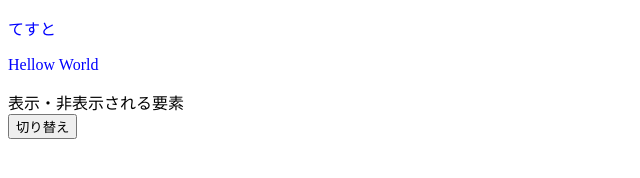
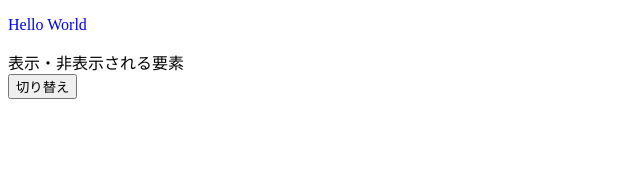
Before and after one commit to jintan1123/2016web2-2, a plain HTML site: page index.html in a window 1280 px wide. Shown: the whole page, without its empty margins (0-640 px from the left). Drawn offline with nearby package versions, Linux system fonts and the light colour scheme.

Commit message:
Update index.html

```diff
--- a/index.html
+++ b/index.html
@@ -6,7 +6,6 @@
   <script type="text/javascript" src="https://code.jquery.com/jquery-3.1.0.min.js"></script>
   <script type="text/javascript">
     $(function(){
-      $("p").css("color","red");
       $("p").css("color","blue");
       $("#toggle").on("click",function(){
         $("#target").toggle("slow");
@@ -15,8 +14,7 @@
      </script>
 </head>
 <body>
-  <p>てすと</p>
-  <p>Hellow World</p>
+  <p>Hello World</p>
   <div id="target">表示・非表示される要素</div>
   <button id="toggle">切り替え</button>
 </body>
```
